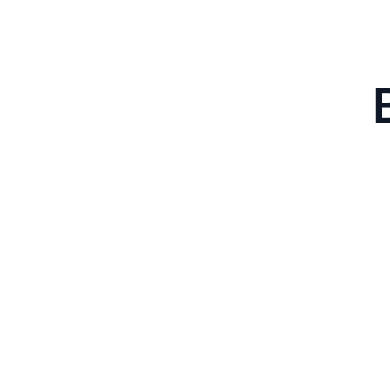
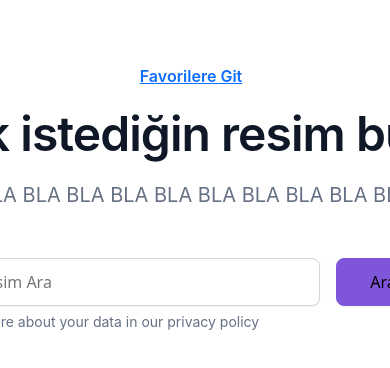
Before and after one commit to aligururyaman/galeri, a React (Vite) app: page / in a window 390 px wide. Shown: the top 368 px of the page. Built offline with nearby package versions, Linux system fonts and the light colour scheme.

Commit message:
css vol ....

```diff
--- a/src/companents/ImageItem.jsx
+++ b/src/companents/ImageItem.jsx
@@ -17,17 +17,33 @@
         };
         favorites.push(newFavorite);
         localStorage.setItem('favorites', JSON.stringify(favorites));
-}
+
+        alert("Favorilere Eklendi")
+        setTimeout(function() {
+            var alertBox = document.querySelector(".alert");
+            alertBox.style.display = "none";
+
+        }, 1000);
+        };
+
+
+
+
 
     return (
         <>
-            <div className="imageLabel">
-                <img className="imageApi"  src={image.urls.small} alt={image.alt_description}/>
-                <div className="btnLabel">
-                  <button className="favAdd" onClick={favEkle}>
-                    <span className="button__text">Favorilere Ekle</span>
-                    <span class="button__icon"><svg xmlns="http://www.w3.org/2000/svg" width="24" viewBox="0 0 24 24" stroke-width="2" stroke-linejoin="round" stroke-linecap="round" stroke="currentColor" height="24" fill="none" class="svg"><line y2="19" y1="5" x2="12" x1="12"></line><line y2="12" y1="12" x2="19" x1="5"></line></svg></span>
-                    </button>
+            <div className="imagesOne">
+                <img className="images"  src={image.urls.small} alt={image.alt_description}/>
+                <div className="textandsocial">
+                    <div className="nameandDesc">
+                        <p className="name">{image.alt_description}</p>
+                        <p className="supportingText">{image.description}</p>
+                        <div className="favAdd" onClick={favEkle}>
+                    <FcLike/>
+
+                    </div>
+                    </div>
+
                 </div>
             </div>
         </>
--- a/src/companents/ImageList.jsx
+++ b/src/companents/ImageList.jsx
@@ -1,3 +1,4 @@
+
 import ImageItem from "./ImageItem";
 
 function ImageList({imagesPlaceholder}) {
@@ -7,7 +8,7 @@
                 <div className="containerImg">
                     <div className="contentImg">
                         {imagesPlaceholder.map((image, index) => {
-                             return <ImageItem  className="ali" key={index} image={image}/>
+                             return <ImageItem  className="imagesOne" key={index} image={image}/>
                         })}
                     </div>
                 </div>
--- a/src/companents/SearchHeader.jsx
+++ b/src/companents/SearchHeader.jsx
@@ -27,19 +27,28 @@
   return (
     <>
     <header className="headerSection">
+
         <div className="container">
           <div className="content">
             <div className="headernadsub">
               <p  className='subhead'><Link to="basket">Favorilere Git</Link></p>
               <p className="head">Bulmak istediğin resim burada !</p>
-          </div>
+
+              <p  className="supportText">BLA BLA BLA BLA BLA BLA BLA BLA BLA BLA BLA BLA BLA BLA BLA BLA</p>
+
           </div>
           <div className="capture" >
             <div className="inputlabel">
               <input type="text" className="inputField" placeholder='Resim Ara' value={value} onChange={handleChange} onKeyPress={handleKeyPress} />
+              <p className="hintText">We care about your data in our privacy policy</p>
             </div>
+
+
+
             <div className="buttonlabel">
               <button className="buttonbase" onClick={handleFormSubmit}>Ara</button>
+            </div>
+
           </div>
         </div>
       </div>
--- a/src/style/App.css
+++ b/src/style/App.css
@@ -2,12 +2,13 @@
   display: flex;
   flex-direction: column;
   align-items: center;
-  padding: 36px 0px;
+  padding: 96px 0px;
   gap: 64px;
   position: relative;
   width: 1440px;
   height: 387px;
   background: #FFFFFF;
+  margin: 0 auto;
 }
 
 .container {
@@ -21,6 +22,9 @@
   flex: none;
   order: 0;
   flex-grow: 0;
+  margin: 0 auto;
+  padding-left: 80px;
+  padding-right: 80px;
 }
 
 .content {
@@ -47,6 +51,7 @@
   flex: none;
   order: 0;
   flex-grow: 0;
+  margin: 0 auto;
 }
 .subhead {
   width: 960px;
@@ -79,6 +84,24 @@
   align-self: stretch;
   flex-grow: 0;
 }
+
+.supportText {
+  width: 968px;
+  height: 30px;
+  font-family: 'Inter';
+  font-style: normal;
+  font-weight: 400;
+  font-size: 20px;
+  line-height: 30px;
+  text-align: center;
+  color: #667085;
+  flex: none;
+
+  padding-bottom: 12px;
+  padding-left: 80px;
+  padding-right: 80px;
+}
+
 .capture {
   display: flex;
   flex-direction: row;
@@ -90,6 +113,7 @@
   flex: none;
   order: 1;
   flex-grow: 0;
+
 }
 .inputField {
   box-sizing: border-box;
@@ -152,6 +176,35 @@
   order: 0;
   flex-grow: 0;
 }
+.hintText {
+  /* Hint text */
+
+
+width: 360px;
+height: 20px;
+
+/* Text sm/Regular */
+
+font-family: 'Inter';
+font-style: normal;
+font-weight: 400;
+font-size: 14px;
+line-height: 20px;
+/* identical to box height, or 143% */
+
+
+/* Gray/500 */
+
+color: #667085;
+
+
+/* Inside auto layout */
+
+flex: none;
+order: 1;
+align-self: stretch;
+flex-grow: 0;
+}
 
 
 
@@ -161,13 +214,14 @@
   display: flex;
   flex-direction: column;
   align-items: center;
-  padding: 6px 0px;
+  padding: 96px 0px;
   gap: 64px;
-
+  margin: 0 auto;
   position: relative;
   width: 1440px;
   height: 800px;
   background: #FFFFFF;
+
 }
 .containerImg {
   display: flex;
@@ -181,6 +235,8 @@
   flex: none;
   order: 1;
   flex-grow: 0;
+  padding-left: 80px;
+  padding-right: 80px;
 }
 .contentImg {
   flex-direction: row;
@@ -196,8 +252,10 @@
   order: 1;
   align-self: stretch;
   flex-grow: 0;
+  padding-left: 26px;
+  padding-right: 26px;
 }
-.imagesLabel {
+.imagesOne {
 display: flex;
 flex-direction: column;
 align-items: flex-start;
@@ -208,72 +266,135 @@
 flex: none;
 order: 0;
 flex-grow: 1;
-  position: relative;
 }
-.imageApi {
+.images {
   width: 280px;
 height: 296px;
+
 flex: none;
 order: 0;
 align-self: stretch;
 flex-grow: 0;
 }
+.textandsocial {
+  display: flex;
+flex-direction: column;
+align-items: flex-start;
+padding: 0px;
+gap: 24px;
 
+
+flex: none;
+order: 1;
+align-self: stretch;
+flex-grow: 0;
+}
+.nameandDesc {
+flex-direction: column;
+
+}
+.name {
+  display: flex;
+flex-direction: column;
+align-items: flex-start;
+padding: 0px;
+gap: 4px;
+width: 280px;
+height: 10px;
+flex: none;
+order: 0;
+align-self: stretch;
+flex-grow: 0;
+}
+.supportingText {
+  width: 280px;
+height: 48px;
+font-family: 'Inter';
+font-style: normal;
+font-weight: 400;
+font-size: 16px;
+line-height: 24px;
+color: #667085;
+flex: none;
+order: 1;
+align-self: stretch;
+flex-grow: 0;
+}
 .favAdd {
-  margin-top: 10px;
-  text-align: center;
-  position: relative;
-  width: 200px;
-  height: 40px;
+  display: flex;
+flex-direction: row;
+align-items: center;
+padding: 0px;
+gap: 20px;
+
+
+
+flex: none;
+order: 1;
+align-self: stretch;
+flex-grow: 0;
+}
+.favAdd:hover {
   cursor: pointer;
-  display: flex;
-  align-items: center;
-  border: 1px solid #7F56D9;
-  background-color: #7F56D9;
-}
-.favAdd, .button__icon, .button__text {
-  transition: all 0.3s;
 }
 
-.favAdd .button__text {
-  transform: translateX(30px);
-  color: #fff;
-  font-weight: 600;
+
+/* Media Blogu */
+
+@media (max-width: 420px) {
+  .headerSection {
+    /* Auto layout */
+
+display: flex;
+flex-direction: column;
+align-items: center;
+padding: 64px 0px;
+gap: 48px;
+
+position: relative;
+width: 375px;
+height: 4566px;
+
+/* White */
+
+background: #FFFFFF;
   }
+.container {
+  /* Auto layout */
 
-.favAdd .button__icon {
-  position: absolute;
-  transform: translateX(148px);
-  height: 100%;
-  width: 46px;
-  background-color: #7F56D9;
 display: flex;
+flex-direction: column;
+align-items: flex-start;
+padding: 0px 16px;
+gap: 32px;
+
+width: 375px;
+height: 334px;
+
+
+/* Inside auto layout */
+
+flex: none;
+order: 0;
+align-self: stretch;
+flex-grow: 0;
+}
+.content {
+  display: flex;
+flex-direction: column;
 align-items: center;
-  justify-content: center;
+padding: 0px;
+gap: 32px;
+
+width: 343px;
+height: 334px;
+
+
+/* Inside auto layout */
+
+flex: none;
+order: 0;
+align-self: stretch;
+flex-grow: 0;
 }
-
-.favAdd .svg {
-  width: 30px;
-  stroke: #fff;
 }
-
-.favAdd:hover {
-  background: #7F56D9;
-}
-
-.favAdd:hover .button__text {
-  color: transparent;
-}
-
-.favAdd:hover .button__icon {
-  width: 148px;
-  transform: translateX(0);
-}
-
-.favAdd:active .button__icon {
-  background-color: #9c73fc;
-}
-
-.favAdd:active {
-  border: 1px solid #9889b9;
-}
```
Lines whose indentation alone changed are shown as unchanged.
